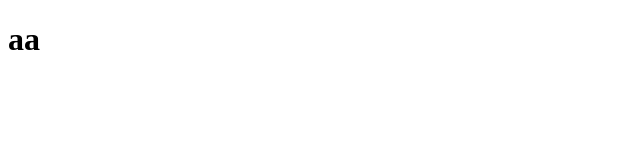
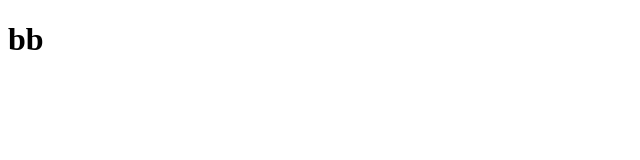
Before and after one commit to AtsushiKida0/git_out, a plain HTML site: page index.html in a window 1280 px wide. Shown: the full height of the page, 0-640 px from the left. Drawn offline with Linux system fonts and the light colour scheme.

Commit message:
ああああ

```diff
--- a/index.html
+++ b/index.html
@@ -4,6 +4,6 @@
 	<title></title>
 </head>
 <body>
-<h1>aa</h1>
+<h1>bb</h1>
 </body>
 </html>
```
